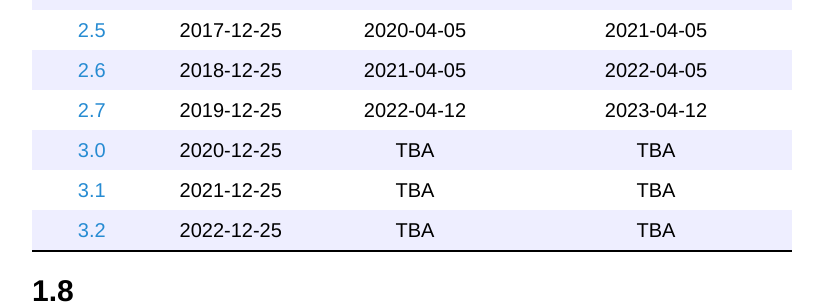
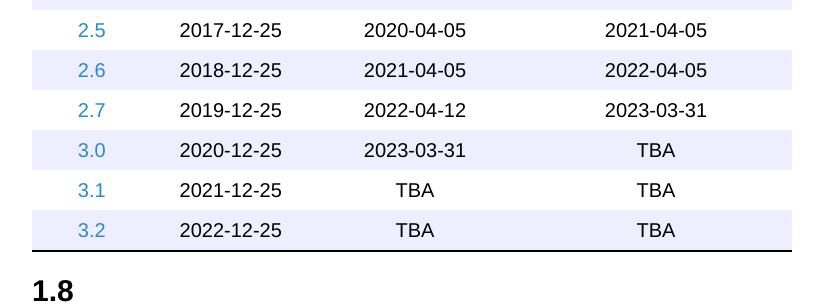
Before and after one commit to Maumagnaguagno/maumagnaguagno.github.io, a Jekyll site: the page built from ruby-versions.md, in a window 1280 px wide and 900 px high, scrolled down 353 px. Shown: the part 161-465 px from the top of the window, without its empty margins (228-1051 px from the left). Built offline with Jekyll 4.4.1, drawn with Linux system fonts in a browser that asks for light colours; our own code applies the rules of GitHub Pages for plain Markdown files.

Commit message:
Update Ruby Versions table

```diff
--- a/ruby-versions.md
+++ b/ruby-versions.md
@@ -19,8 +19,8 @@ This is a reminder of how Ruby evolves through time.
 [2.4](#24) | 2016-12-25 | 2019-04-01     | 2020-03-31
 [2.5](#25) | 2017-12-25 | 2020-04-05     | 2021-04-05
 [2.6](#26) | 2018-12-25 | 2021-04-05     | 2022-04-05
-[2.7](#27) | 2019-12-25 | 2022-04-12     | 2023-04-12
-[3.0](#30) | 2020-12-25 | TBA            | TBA
+[2.7](#27) | 2019-12-25 | 2022-04-12     | 2023-03-31
+[3.0](#30) | 2020-12-25 | 2023-03-31     | TBA
 [3.1](#31) | 2021-12-25 | TBA            | TBA
 [3.2](#32) | 2022-12-25 | TBA            | TBA
 
```
